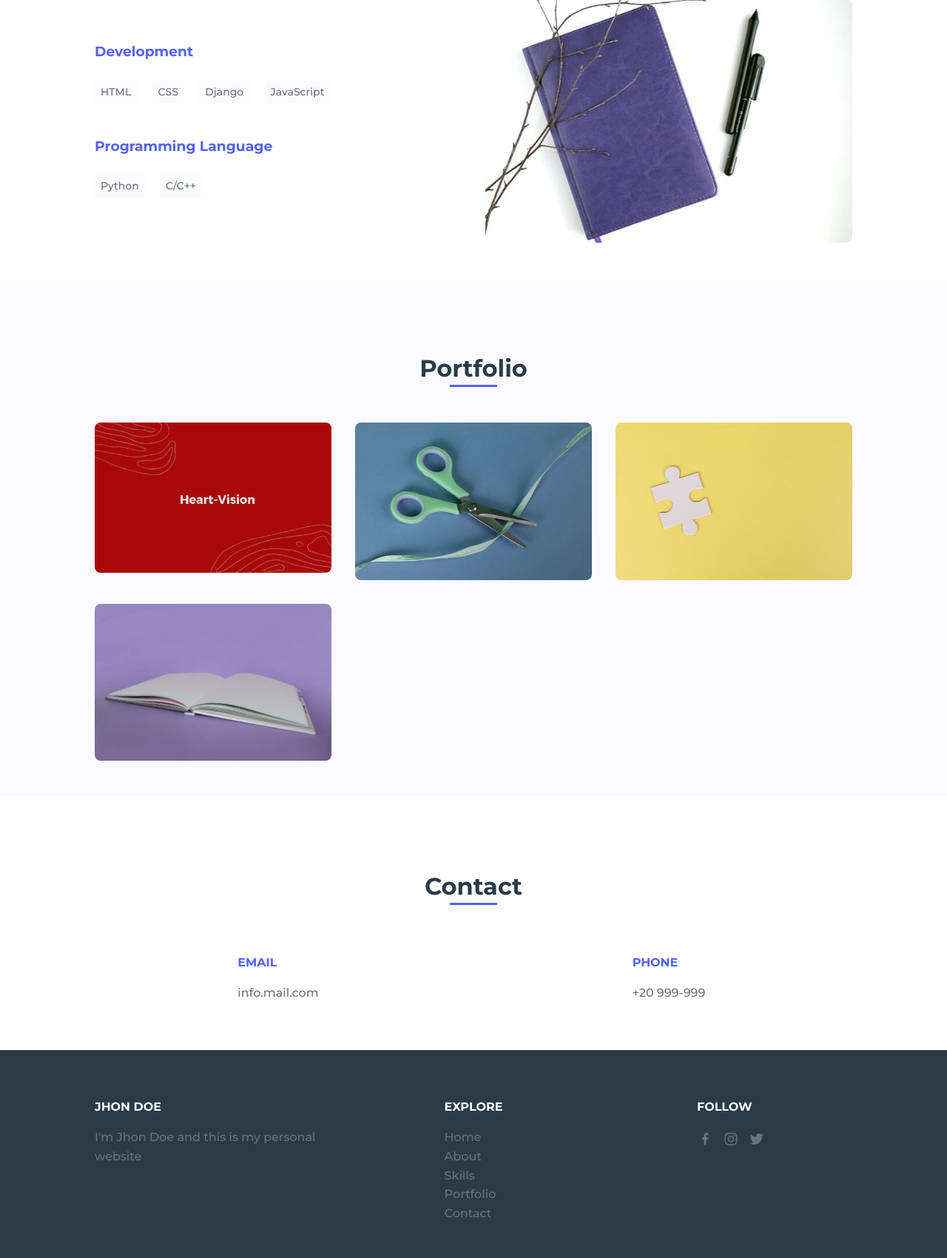
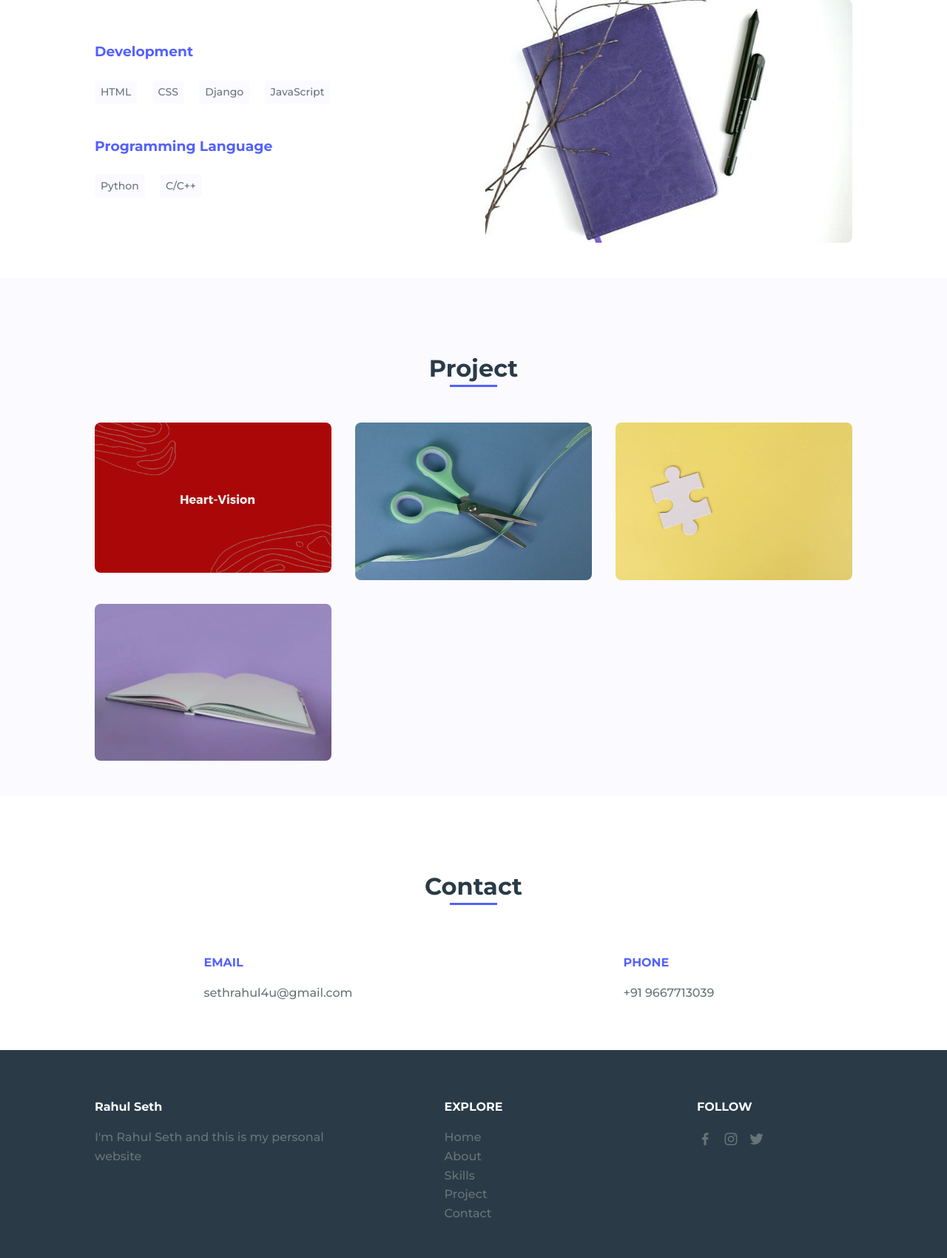
Before and after one commit to RahulSeth08/Portfolio, a Django app: page / in a window 1280 px wide. Shown: the part 1878-3578 px from the top of the page at 74% size. Run offline with Django 3.2, Linux system fonts and the light colour scheme; data comes from the database, SQL or seed files in the repository; both versions use the stored data as it was after the commit.

Commit message:
Changes made

```diff
--- a/john/models.py
+++ b/john/models.py
@@ -18,7 +18,7 @@ class Home(models.Model):
 
 class About(models.Model):
     heading = models.CharField(max_length=50)
-    career = models.CharField(max_length=20)
+    career = models.CharField(max_length=25)
     description = models.TextField(blank=False)
     profile_img = models.ImageField(upload_to='profile/')
 
@@ -29,8 +29,7 @@ class About(models.Model):
 
 
 class Profile(models.Model):
-    about = models.ForeignKey(About,
-                                on_delete=models.CASCADE)
+    about = models.ForeignKey(About,on_delete=models.CASCADE)
     social_name = models.CharField(max_length=10)
     link = models.URLField(max_length=200)
 
--- a/john/templates/index.html
+++ b/john/templates/index.html
@@ -11,7 +11,7 @@
         <!-- ===== BOX ICONS ===== -->
         <link href='https://cdn.jsdelivr.net/npm/boxicons@2.0.5/css/boxicons.min.css' rel='stylesheet'>
 
-        <title>Portfolio responsive complete</title>
+        <title>Rahul Seth</title>
     </head>
     <body>
         <!--===== HEADER =====-->
@@ -27,7 +27,7 @@
                         <li class="nav__item"><a href="#home" class="nav__link active">Home</a></li>
                         <li class="nav__item"><a href="#about" class="nav__link">About</a></li>
                         <li class="nav__item"><a href="#skills" class="nav__link">Skills</a></li>
-                        <li class="nav__item"><a href="#portfolio" class="nav__link">Portfolio</a></li>
+                        <li class="nav__item"><a href="#portfolio" class="nav__link">Project</a></li>
                         <li class="nav__item"><a href="#contact" class="nav__link">Contact</a></li>
                     </ul>
                 </div>
@@ -104,7 +104,7 @@
 
             <!--===== PORTFOLIO =====-->
             <section class="portfolio section" id="portfolio">
-                <h2 class="section-title">Portfolio</h2>
+                <h2 class="section-title">Project</h2>
 
 
                 <div class="portfolio__container bd-grid">
@@ -132,7 +132,7 @@
                 <div class="contact__container bd-grid">
                     <div class="contact__info">
                         <h3 class="contact__subtitle">EMAIL</h3>
-                        <span class="contact__text">info.mail.com</span>
+                        <span class="contact__text">sethrahul4u@gmail.com</span>
 <!--
                         <h3 class="contact__subtitle">PHONE</h3>
                         <span class="contact__text">+20 999-999</span>
@@ -144,7 +144,7 @@
                     <div class="contact__info">
 
                         <h3 class="contact__subtitle">PHONE</h3>
-                        <span class="contact__text">+20 999-999</span>
+                        <span class="contact__text">+91 9667713039</span>
 
                     </div>
 
@@ -166,8 +166,8 @@
         <footer class="footer section">
             <div class="footer__container bd-grid">
                 <div class="footer__data">
-                    <h2 class="footer__title">JHON DOE</h2>
-                    <p class="footer__text">I'm Jhon Doe and this is my personal website</p>
+                    <h2 class="footer__title">Rahul Seth</h2>
+                    <p class="footer__text">I'm Rahul Seth and this is my personal website</p>
                 </div>
 
                 <div class="footer__data">
@@ -176,7 +176,7 @@
                         <li><a href="#home" class="footer__link">Home</a></li>
                         <li><a href="#about" class="footer__link">About</a></li>
                         <li><a href="#skills" class="footer__link">Skills</a></li>
-                        <li><a href="#portfolio" class="footer__link">Portfolio</a></li>
+                        <li><a href="#portfolio" class="footer__link">Project</a></li>
                         <li><a href="#Contact" class="footer__link">Contact</a></li>
                     </ul>
                 </div>
```
Also changed, not shown: db.sqlite3, media_root/portfolio/Heart-Vision_image.png (added), media_root/profile/rahulbg.png (added).
